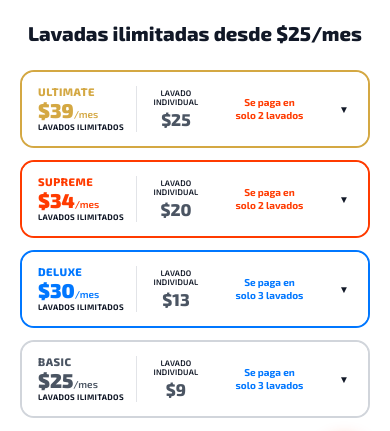
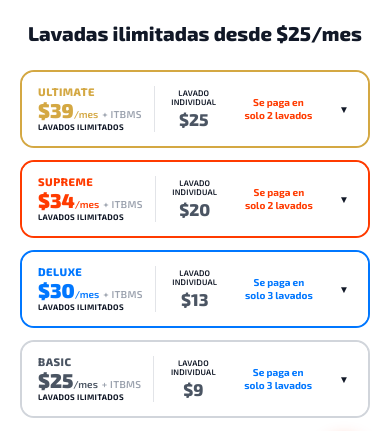
Before and after one commit to senzacarwash/senza-web, a website built with Vite: page index.html in a window 390 px wide. Shown: the part 338-769 px from the top of the page. Built offline with nearby package versions, Linux system fonts and the light colour scheme.

Commit message:
feat: agregar microcopy '+ ITBMS' en todos los precios mensuales (Variante A) (#12)
Implementa Variante A definida en sesión 29 Abr: span pequeño en gris
claro con "+ ITBMS" al lado de cada precio mensual, para aclarar que
los precios mostrados no incluyen el impuesto del 7% de Panamá.

Lugares cubiertos:
- Plan cards Personal (4 tiers)
- Plan cards Multi-Vehículo (4 tiers, mobile + desktop)
- Banner #coSummaryPrice del checkout (dinámico)
- Total mensual del checkout y calculadora interna
- Términos y "Cargo mensual" en confirmación
- Plan options del overlay "Cambiar de Plan"
- Plan-detail-price de Mi Membresía

Solo es visual — no cambia ninguna lógica de cálculo. El desglose
completo del ITBMS se implementará en el nuevo paso "Resumen" del
checkout en el siguiente prompt.

Co-authored-by: Alberto Barreto <alberto@ajbrcapital.com>
Co-authored-by: Claude Opus 4.7 <noreply@anthropic.com>

```diff
--- a/index.html
+++ b/index.html
@@ -84,7 +84,7 @@
       <div class="why-row" data-tier="ultimate">
         <div class="wr-plan">
           <div class="wr-plan-name">Ultimate</div>
-          <div class="wr-plan-price">$39<span>/mes</span></div>
+          <div class="wr-plan-price">$39<span>/mes</span><span class="wr-tax-inline">+ ITBMS</span></div>
           <div class="wr-plan-sub">Lavados ilimitados</div>
         </div>
         <div class="wr-divider"></div>
@@ -117,7 +117,7 @@
       <div class="why-row" data-tier="supreme">
         <div class="wr-plan">
           <div class="wr-plan-name">Supreme</div>
-          <div class="wr-plan-price">$34<span>/mes</span></div>
+          <div class="wr-plan-price">$34<span>/mes</span><span class="wr-tax-inline">+ ITBMS</span></div>
           <div class="wr-plan-sub">Lavados ilimitados</div>
         </div>
         <div class="wr-divider"></div>
@@ -150,7 +150,7 @@
       <div class="why-row" data-tier="deluxe">
         <div class="wr-plan">
           <div class="wr-plan-name">Deluxe</div>
-          <div class="wr-plan-price">$30<span>/mes</span></div>
+          <div class="wr-plan-price">$30<span>/mes</span><span class="wr-tax-inline">+ ITBMS</span></div>
           <div class="wr-plan-sub">Lavados ilimitados</div>
         </div>
         <div class="wr-divider"></div>
@@ -183,7 +183,7 @@
       <div class="why-row" data-tier="basic">
         <div class="wr-plan">
           <div class="wr-plan-name">Basic</div>
-          <div class="wr-plan-price">$25<span>/mes</span></div>
+          <div class="wr-plan-price">$25<span>/mes</span><span class="wr-tax-inline">+ ITBMS</span></div>
           <div class="wr-plan-sub">Lavados ilimitados</div>
         </div>
         <div class="wr-divider"></div>
@@ -277,8 +277,8 @@
       <div class="plan-top">
         <div class="plan-info"><div class="plan-name">Ultimate</div><div class="plan-orig-mobile" id="mp-orig-mob-ultimate" style="display:none">Precio regular <span class="orig-price-mobile" id="mp-origprice-mob-ultimate">$39/mes</span></div></div>
         <div class="plan-top-divider" id="mp-divider-ultimate" style="display:none"></div>
-        <div class="plan-price-dynamic" data-plan="ultimate"><div class="plan-orig-col" id="mp-orig-ultimate" style="display:none"><span class="orig-label">Precio regular</span><span class="orig-price" id="mp-origprice-ultimate">$39</span></div><div class="plan-dyn-col"><div class="plan-price-row"><div class="plan-price"><sup>$</sup><span id="mp-price-ultimate">39</span></div><div class="plan-per" id="mp-per-ultimate">/mes</div></div><div class="plan-unlimited" id="mp-label-ultimate">Lavados ilimitados</div></div></div>
-        <div class="multi-desktop-pricing" id="mdp-ultimate" style="text-align:center;margin-top:4px;"><div style="font-size:11px;color:var(--gray-400);text-decoration:line-through;">$39/mes</div><div style="font-size:24px;font-weight:900;color:var(--gold);"><span class="mdp-price">$34.50</span><span style="font-size:10px;font-weight:600;color:var(--gray-500);"> /mes por auto</span></div></div>
+        <div class="plan-price-dynamic" data-plan="ultimate"><div class="plan-orig-col" id="mp-orig-ultimate" style="display:none"><span class="orig-label">Precio regular</span><span class="orig-price" id="mp-origprice-ultimate">$39</span></div><div class="plan-dyn-col"><div class="plan-price-row"><div class="plan-price"><sup>$</sup><span id="mp-price-ultimate">39</span></div><div class="plan-per" id="mp-per-ultimate">/mes</div><span class="wr-tax-inline">+ ITBMS</span></div><div class="plan-unlimited" id="mp-label-ultimate">Lavados ilimitados</div></div></div>
+        <div class="multi-desktop-pricing" id="mdp-ultimate" style="text-align:center;margin-top:4px;"><div style="font-size:11px;color:var(--gray-400);text-decoration:line-through;">$39/mes</div><div style="font-size:24px;font-weight:900;color:var(--gold);"><span class="mdp-price">$34.50</span><span style="font-size:10px;font-weight:600;color:var(--gray-500);"> /mes por auto</span><span class="wr-tax-inline">+ ITBMS</span></div></div>
         <span class="expand-arrow">▼</span>
       </div>
       <div class="plan-body">
@@ -304,8 +304,8 @@
       <div class="plan-top">
         <div class="plan-info"><div class="plan-name">Supreme</div><div class="plan-orig-mobile" id="mp-orig-mob-supreme" style="display:none">Precio regular <span class="orig-price-mobile" id="mp-origprice-mob-supreme">$34/mes</span></div></div>
         <div class="plan-top-divider" id="mp-divider-supreme" style="display:none"></div>
-        <div class="plan-price-dynamic" data-plan="supreme"><div class="plan-orig-col" id="mp-orig-supreme" style="display:none"><span class="orig-label">Precio regular</span><span class="orig-price" id="mp-origprice-supreme">$34</span></div><div class="plan-dyn-col"><div class="plan-price-row"><div class="plan-price"><sup>$</sup><span id="mp-price-supreme">34</span></div><div class="plan-per" id="mp-per-supreme">/mes</div></div><div class="plan-unlimited" id="mp-label-supreme">Lavados ilimitados</div></div></div>
-        <div class="multi-desktop-pricing" id="mdp-supreme" style="text-align:center;margin-top:4px;"><div style="font-size:11px;color:var(--gray-400);text-decoration:line-through;">$34/mes</div><div style="font-size:24px;font-weight:900;color:var(--orange);"><span class="mdp-price">$31.00</span><span style="font-size:10px;font-weight:600;color:var(--gray-500);"> /mes por auto</span></div></div>
+        <div class="plan-price-dynamic" data-plan="supreme"><div class="plan-orig-col" id="mp-orig-supreme" style="display:none"><span class="orig-label">Precio regular</span><span class="orig-price" id="mp-origprice-supreme">$34</span></div><div class="plan-dyn-col"><div class="plan-price-row"><div class="plan-price"><sup>$</sup><span id="mp-price-supreme">34</span></div><div class="plan-per" id="mp-per-supreme">/mes</div><span class="wr-tax-inline">+ ITBMS</span></div><div class="plan-unlimited" id="mp-label-supreme">Lavados ilimitados</div></div></div>
+        <div class="multi-desktop-pricing" id="mdp-supreme" style="text-align:center;margin-top:4px;"><div style="font-size:11px;color:var(--gray-400);text-decoration:line-through;">$34/mes</div><div style="font-size:24px;font-weight:900;color:var(--orange);"><span class="mdp-price">$31.00</span><span style="font-size:10px;font-weight:600;color:var(--gray-500);"> /mes por auto</span><span class="wr-tax-inline">+ ITBMS</span></div></div>
         <span class="expand-arrow">▼</span>
       </div>
       <div class="plan-body">
@@ -331,8 +331,8 @@
       <div class="plan-top">
         <div class="plan-info"><div class="plan-name">Deluxe</div><div class="plan-orig-mobile" id="mp-orig-mob-deluxe" style="display:none">Precio regular <span class="orig-price-mobile" id="mp-origprice-mob-deluxe">$30/mes</span></div></div>
         <div class="plan-top-divider" id="mp-divider-deluxe" style="display:none"></div>
-        <div class="plan-price-dynamic" data-plan="deluxe"><div class="plan-orig-col" id="mp-orig-deluxe" style="display:none"><span class="orig-label">Precio regular</span><span class="orig-price" id="mp-origprice-deluxe">$30</span></div><div class="plan-dyn-col"><div class="plan-price-row"><div class="plan-price"><sup>$</sup><span id="mp-price-deluxe">30</span></div><div class="plan-per" id="mp-per-deluxe">/mes</div></div><div class="plan-unlimited" id="mp-label-deluxe">Lavados ilimitados</div></div></div>
-        <div class="multi-desktop-pricing" id="mdp-deluxe" style="text-align:center;margin-top:4px;"><div style="font-size:11px;color:var(--gray-400);text-decoration:line-through;">$30/mes</div><div style="font-size:24px;font-weight:900;color:var(--blue);"><span class="mdp-price">$28.00</span><span style="font-size:10px;font-weight:600;color:var(--gray-500);"> /mes por auto</span></div></div>
+        <div class="plan-price-dynamic" data-plan="deluxe"><div class="plan-orig-col" id="mp-orig-deluxe" style="display:none"><span class="orig-label">Precio regular</span><span class="orig-price" id="mp-origprice-deluxe">$30</span></div><div class="plan-dyn-col"><div class="plan-price-row"><div class="plan-price"><sup>$</sup><span id="mp-price-deluxe">30</span></div><div class="plan-per" id="mp-per-deluxe">/mes</div><span class="wr-tax-inline">+ ITBMS</span></div><div class="plan-unlimited" id="mp-label-deluxe">Lavados ilimitados</div></div></div>
+        <div class="multi-desktop-pricing" id="mdp-deluxe" style="text-align:center;margin-top:4px;"><div style="font-size:11px;color:var(--gray-400);text-decoration:line-through;">$30/mes</div><div style="font-size:24px;font-weight:900;color:var(--blue);"><span class="mdp-price">$28.00</span><span style="font-size:10px;font-weight:600;color:var(--gray-500);"> /mes por auto</span><span class="wr-tax-inline">+ ITBMS</span></div></div>
         <span class="expand-arrow">▼</span>
       </div>
       <div class="plan-body">
@@ -358,8 +358,8 @@
       <div class="plan-top">
         <div class="plan-info"><div class="plan-name">Basic</div><div class="plan-orig-mobile" id="mp-orig-mob-basic" style="display:none">Precio regular <span class="orig-price-mobile" id="mp-origprice-mob-basic">$25/mes</span></div></div>
         <div class="plan-top-divider" id="mp-divider-basic" style="display:none"></div>
-        <div class="plan-price-dynamic" data-plan="basic"><div class="plan-orig-col" id="mp-orig-basic" style="display:none"><span class="orig-label">Precio regular</span><span class="orig-price" id="mp-origprice-basic">$25</span></div><div class="plan-dyn-col"><div class="plan-price-row"><div class="plan-price"><sup>$</sup><span id="mp-price-basic">25</span></div><div class="plan-per" id="mp-per-basic">/mes</div></div><div class="plan-unlimited" id="mp-label-basic">Lavados ilimitados</div></div></div>
-        <div class="multi-desktop-pricing" id="mdp-basic" style="text-align:center;margin-top:4px;"><div style="font-size:11px;color:var(--gray-400);text-decoration:line-through;">$25/mes</div><div style="font-size:24px;font-weight:900;color:var(--gray-700);"><span class="mdp-price">$23.50</span><span style="font-size:10px;font-weight:600;color:var(--gray-500);"> /mes por auto</span></div></div>
+        <div class="plan-price-dynamic" data-plan="basic"><div class="plan-orig-col" id="mp-orig-basic" style="display:none"><span class="orig-label">Precio regular</span><span class="orig-price" id="mp-origprice-basic">$25</span></div><div class="plan-dyn-col"><div class="plan-price-row"><div class="plan-price"><sup>$</sup><span id="mp-price-basic">25</span></div><div class="plan-per" id="mp-per-basic">/mes</div><span class="wr-tax-inline">+ ITBMS</span></div><div class="plan-unlimited" id="mp-label-basic">Lavados ilimitados</div></div></div>
+        <div class="multi-desktop-pricing" id="mdp-basic" style="text-align:center;margin-top:4px;"><div style="font-size:11px;color:var(--gray-400);text-decoration:line-through;">$25/mes</div><div style="font-size:24px;font-weight:900;color:var(--gray-700);"><span class="mdp-price">$23.50</span><span style="font-size:10px;font-weight:600;color:var(--gray-500);"> /mes por auto</span><span class="wr-tax-inline">+ ITBMS</span></div></div>
         <span class="expand-arrow">▼</span>
       </div>
       <div class="plan-body">
@@ -825,7 +825,7 @@
       </div>
       <div class="plan-detail-price">
         <div class="plan-detail-amount"><sup>$</sup>34</div>
-        <div class="plan-detail-per">/mes</div>
+        <div class="plan-detail-per">/mes <span class="wr-tax-inline">+ ITBMS</span></div>
         <div class="plan-detail-renew">Renueva: 15 Mar 2026</div>
       </div>
     </div>
@@ -1082,28 +1082,28 @@
         <div class="plan-option-radio"></div>
         <div class="plan-option-name">Basic</div>
       </div>
-      <div class="plan-option-price">$25<span>/mes</span></div>
+      <div class="plan-option-price">$25<span>/mes</span><span class="wr-tax-inline">+ ITBMS</span></div>
     </div>
     <div class="plan-option" data-tier="deluxe" onclick="selectPlan(this,'deluxe')">
       <div class="plan-option-left">
         <div class="plan-option-radio"></div>
         <div class="plan-option-name">Deluxe</div>
       </div>
-      <div class="plan-option-price">$30<span>/mes</span></div>
+      <div class="plan-option-price">$30<span>/mes</span><span class="wr-tax-inline">+ ITBMS</span></div>
     </div>
     <div class="plan-option current" data-tier="supreme">
       <div class="plan-option-left">
         <div class="plan-option-radio"></div>
         <div class="plan-option-name">Supreme<span class="plan-option-current-tag">ACTUAL</span></div>
       </div>
-      <div class="plan-option-price">$34<span>/mes</span></div>
+      <div class="plan-option-price">$34<span>/mes</span><span class="wr-tax-inline">+ ITBMS</span></div>
     </div>
     <div class="plan-option" data-tier="ultimate" onclick="selectPlan(this,'ultimate')">
       <div class="plan-option-left">
         <div class="plan-option-radio"></div>
         <div class="plan-option-name">Ultimate</div>
       </div>
-      <div class="plan-option-price">$39<span>/mes</span></div>
+      <div class="plan-option-price">$39<span>/mes</span><span class="wr-tax-inline">+ ITBMS</span></div>
     </div>
 
     <div class="btn-actions" style="margin-top:20px">
@@ -1422,13 +1422,13 @@
   <div class="co-summary" id="coSummary">
     <div class="co-summary-header">
       <div class="co-summary-plan" id="coSummaryPlan" style="color:var(--orange)">SUPREME</div>
-      <div class="co-summary-price" id="coSummaryPrice">$34<span>/mes</span></div>
+      <div class="co-summary-price" id="coSummaryPrice">$34<span>/mes</span><span class="wr-tax-inline">+ ITBMS</span></div>
     </div>
     <div class="co-summary-detail" id="coSummaryDetail">Membresía Personal · Lavados ilimitados · Cancela cuando quieras</div>
     <div class="co-summary-vehicles" id="coSummaryVehicles" style="display:none"></div>
     <div class="co-summary-total-row" id="coSummaryTotalRow" style="display:none">
       <span class="stl">Total mensual</span>
-      <span class="stv" id="coSummaryTotal">$65</span>
+      <span class="stv" id="coSummaryTotal">$65 <span class="wr-tax-inline">+ ITBMS</span></span>
     </div>
   </div>
 
@@ -1463,7 +1463,7 @@
         <div style="height:1px;background:var(--gray-200);margin:8px 0"></div>
         <div style="display:flex;justify-content:space-between;align-items:center;padding:4px 0">
           <span style="font-size:13px;font-weight:800;color:var(--blue-dark)">Total mensual</span>
-          <span style="font-size:20px;font-weight:900;color:var(--blue-dark)" id="coCalcTotal">$65</span>
+          <span style="font-size:20px;font-weight:900;color:var(--blue-dark)" id="coCalcTotal">$65 <span class="wr-tax-inline">+ ITBMS</span></span>
         </div>
         <div style="display:flex;justify-content:space-between;align-items:center;padding:2px 0">
           <span style="font-size:11px;font-weight:600;color:var(--green)">Ahorras vs. individual</span>
@@ -1561,7 +1561,7 @@
       <!-- Terms -->
       <div class="co-terms" id="coTerms" onclick="toggleTerms()">
         <div class="co-checkbox" id="coCheck"></div>
-        <div class="co-terms-text">Acepto que se cobre <strong id="coTermsPrice">$34/mes</strong> a mi tarjeta de forma recurrente. Puedo cancelar en cualquier momento sin penalidad.</div>
+        <div class="co-terms-text">Acepto que se cobre <strong id="coTermsPrice">$34/mes <span class="wr-tax-inline">+ ITBMS</span></strong> a mi tarjeta de forma recurrente. Puedo cancelar en cualquier momento sin penalidad.</div>
       </div>
 
       <button class="co-btn-primary" id="coPayBtn" onclick="processPayment()" disabled>Activar Membresía →</button>
@@ -1587,7 +1587,7 @@
           <div class="co-success-row"><span class="label">Placa</span><span class="value" id="successPlaca">—</span></div>
         </div>
         <div id="successMultiCars" style="display:none" class="co-success-cars"></div>
-        <div class="co-success-row" style="border-top:1px solid var(--gray-100);padding-top:10px;margin-top:4px"><span class="label">Cargo mensual</span><span class="value" style="color:var(--green)" id="successPrice">$34/mes</span></div>
+        <div class="co-success-row" style="border-top:1px solid var(--gray-100);padding-top:10px;margin-top:4px"><span class="label">Cargo mensual</span><span class="value" style="color:var(--green)" id="successPrice">$34/mes <span class="wr-tax-inline">+ ITBMS</span></span></div>
       </div>
       <button class="co-btn-primary" onclick="closeCheckout()">Volver al inicio</button>
     </div>
--- a/src/styles/plans.css
+++ b/src/styles/plans.css
@@ -129,3 +129,13 @@
 .plan-card[data-tier="supreme"]{border-color:var(--orange)}
 .plan-card[data-tier="deluxe"]{border-color:var(--blue)}
 .plan-card[data-tier="basic"]{border-color:var(--gray-300)}
+
+/* ITBMS microcopy — sutil, gris claro, no domina */
+.wr-tax-inline{font-size:9px;font-weight:600;color:var(--gray-400,#9CA3AF) !important;text-transform:uppercase;letter-spacing:.3px;white-space:nowrap;margin-left:4px}
+/* Tighten on Multi cards mobile (less horizontal room) */
+#multiPlans .plan-price-row{align-items:baseline;flex-wrap:wrap;justify-content:center}
+#multiPlans .plan-price-row .wr-tax-inline{margin-left:3px}
+/* Inside checkout summary banner */
+.co-summary-price .wr-tax-inline{margin-left:4px}
+/* Mi Membresía plan-detail — tax sits inline next to /mes */
+.plan-detail-per .wr-tax-inline{margin-left:2px}
```
Also changed, not shown: src/js/checkout.js (+6 -6 lines).
